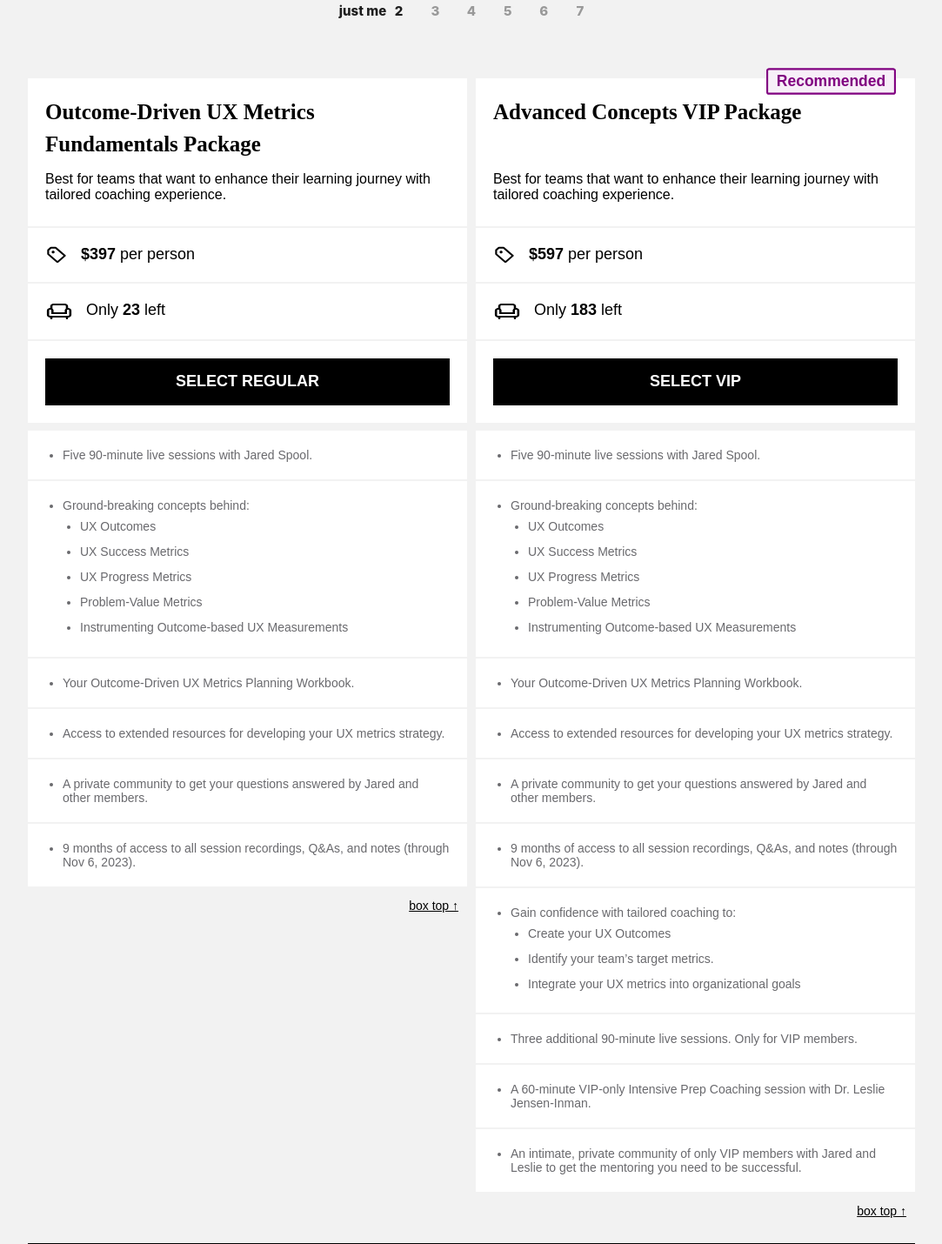
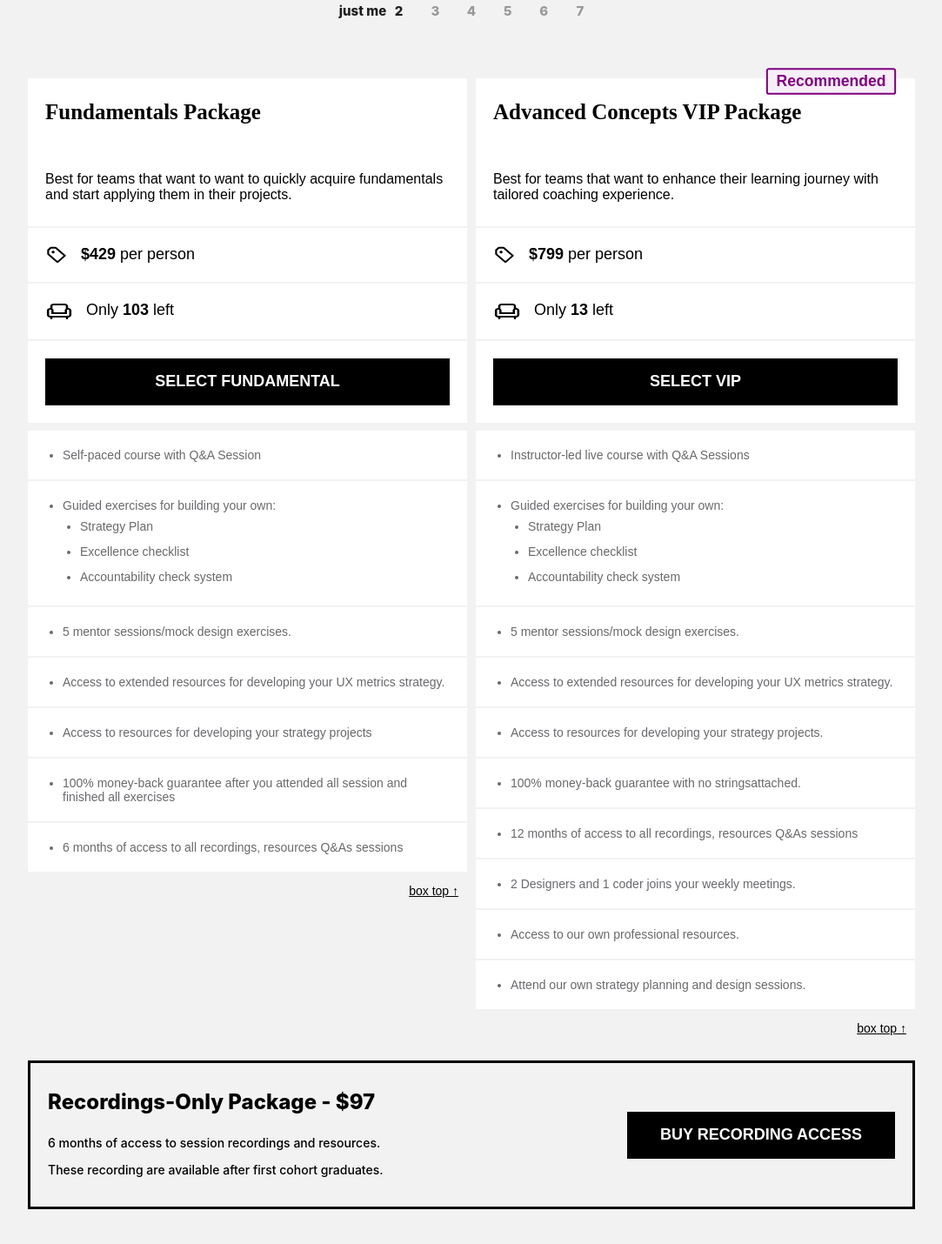
Before and after one commit to xdMR/overOptimizedPPS, a React (Create React App) app in the folder sales_page/: page / in a window 1280 px wide. Shown: the part 394-1824 px from the top of the page at 87% size, without its empty margins (98-1181 px from the left). After the commit the page ends 1794 px from the top, so only its background shows below. Built offline with nearby package versions, Linux system fonts and the light colour scheme.

Commit message:
updates content for vanilla company

```diff
--- a/sales_page/src/components/recordings/Recordings.jsx
+++ b/sales_page/src/components/recordings/Recordings.jsx
@@ -18,9 +18,9 @@
     <div className="m__cta">
       <div className="m__cta-content">
         <h3>Recordings-Only Package - $97</h3>
-        <p>9 months of access to the five intensive session recordings
-          and notes (through Nov 6, 2023).</p>
-        <p>Catch the lectures on your own schedule.</p>
+        <p>6 months of access to session recordings
+and resources.</p>
+        <p>These recording are available after first cohort graduates.</p>
       </div>
       <div className="m__cta-btn">
         <Button boring={false} onClick={() => { pay("price_1MPcuyCpotfJBdLxTsTD006j", "Recordings") }} title="Buy Recording Access" />
--- a/sales_page/src/sections/planselection/PlanSelection.jsx
+++ b/sales_page/src/sections/planselection/PlanSelection.jsx
@@ -15,38 +15,39 @@
   const navigate = useNavigate();
 
   const PlanDataRegular={
-    header:"Outcome-Driven UX Metrics Fundamentals Package",
-    description:"Best for teams that want to enhance their learning journey with tailored coaching experience. ",
-    price:(cart.cart.teammembers>1)?397:447,
-    seats:25-cart.cart.teammembers,
-    buttonText:"Select Regular",
+    header:"Fundamentals Package",
+    description:"Best for teams that want to want to quickly acquire fundamentals and start applying them in their projects. ",
+    price:(cart.cart.teammembers>1)?429:699,
+    seats:105-cart.cart.teammembers,
+    buttonText:"Select Fundamental",
     pillows:[
-      {child:"Five 90-minute live sessions with Jared Spool."},
-      {parent:"Ground-breaking concepts behind:", children:["UX Outcomes", "UX Success Metrics", "UX Progress Metrics", "Problem-Value Metrics", "Instrumenting Outcome-based UX Measurements"]},
-      {child:"Your Outcome-Driven UX Metrics Planning Workbook."},
+      {child:"Self-paced course with Q&A Session"},
+      {parent:"Guided exercises for building your own:", children:["Strategy Plan ", "Excellence checklist", "Accountability check system"]},
+      {child:"5 mentor sessions/mock design exercises."},
       {child:"Access to extended resources for developing your UX metrics strategy."},
-      {child:"A private community to get your questions answered by Jared and other members."},
-      {child:"9 months of access to all session recordings, Q&As, and notes (through Nov 6, 2023)."},
+      {child:"Access to resources for developing your strategy projects"},
+      {child:"100% money-back guarantee after you attended all session and finished all exercises"},
+      {child:"6 months of access to all recordings, resources Q&As sessions"},
     ]
   }
   const PlanDataVIP={
     header:"Advanced Concepts VIP Package",
     description:"Best for teams that want to enhance their learning journey with tailored coaching experience. ",
-    price:(cart.cart.teammembers>1)?597:647,
-    seats:185-cart.cart.teammembers,
+    price:(cart.cart.teammembers>1)?799:999,
+    seats:15-cart.cart.teammembers,
     buttonText:"Select VIP",
     pillows:[
-      {child:"Five 90-minute live sessions with Jared Spool."},
-      {parent:"Ground-breaking concepts behind:", children:["UX Outcomes", "UX Success Metrics", "UX Progress Metrics", "Problem-Value Metrics", "Instrumenting Outcome-based UX Measurements"]},
-      {child:"Your Outcome-Driven UX Metrics Planning Workbook."},
+      {child:"Instructor-led live course with Q&A Sessions"},
+      {parent:"Guided exercises for building your own:", children:["Strategy Plan ", "Excellence checklist", "Accountability check system"]},
+      {child:"5 mentor sessions/mock design exercises."},
       {child:"Access to extended resources for developing your UX metrics strategy."},
-      {child:"A private community to get your questions answered by Jared and other members."},
-      {child:"9 months of access to all session recordings, Q&As, and notes (through Nov 6, 2023)."},
+      {child:"Access to resources for developing your strategy projects."},
+      {child:"100% money-back guarantee with no stringsattached."},
+      {child:"12 months of access to all recordings, resources Q&As sessions"},
 
-      {parent:"Gain confidence with tailored coaching to:", children:["Create your UX Outcomes", "Identify your team’s target metrics.", "Integrate your UX metrics into organizational goals"]},
-      {child:"Three additional 90-minute live sessions. Only for VIP members."},
-      {child:"A 60-minute VIP-only Intensive Prep Coaching session with Dr. Leslie Jensen-Inman."},
-      {child:"An intimate, private community of only VIP members with Jared and Leslie to get the mentoring you need to be successful."},
+      {child:"2 Designers and 1 coder joins your weekly meetings."},
+      {child:"Access to our own professional resources."},
+      {child:"Attend our own strategy planning and design sessions."},
     ]
   }
 
@@ -68,8 +69,8 @@
 
   return (
     <Container>
-      <Headline title="UX Metrics Your Stakeholders
-Can't Ignore " pretitle="Pricing" sendStyle={{ maxWidth: "400px", margin: "0 auto" }} />
+      <Headline title="Stellar Strategy for
+Visionary Teams " pretitle="Pricing" sendStyle={{ maxWidth: "400px", margin: "0 auto" }} />
       <SliderTeam />
       <div className="plans" id='plans'>
         <Plan planData={PlanDataRegular}  onClick={() => { selectPlan("price_1MLYKjCpotfJBdLxeR976tgu", "REG", cart.cart.teammembers) }}></Plan>
--- a/sales_page/src/sections/teamselection/TeamSelection.jsx
+++ b/sales_page/src/sections/teamselection/TeamSelection.jsx
@@ -125,10 +125,10 @@
                         <h2 className='total'>Your Total for {membnumber} {membnumber > 1 ? "seats" : "seat"} with {(cart.cart.package === "REG") ? "Fundamentals" : "VIP"} package is:</h2>
                         <h1 className='price'>
                           {/* {if members>1 use team pricing and then decide whether to go with Regular or Vip pricing} */}
-                          ${(membnumber > 1) ? (cart.cart.package === "REG") ? membnumber * 397 : membnumber * 597 : (cart.cart.package === "REG") ? membnumber * 447 : membnumber * 647}
+                          ${(membnumber > 1) ? (cart.cart.package === "REG") ? membnumber * 429 : membnumber * 799 : (cart.cart.package === "REG") ? membnumber * 699 : membnumber * 999}
                         </h1>
 
-                        <span>(${(membnumber > 1) ? (cart.cart.package === "REG") ? 397 : 597 : (cart.cart.package === "REG") ? 447 : 647} per person)</span>
+                        <span>(${(membnumber > 1) ? (cart.cart.package === "REG") ? 429 : 799 : (cart.cart.package === "REG") ? 699 : 999} per person)</span>
 
                       </div>
                       <div className="pay">
```
